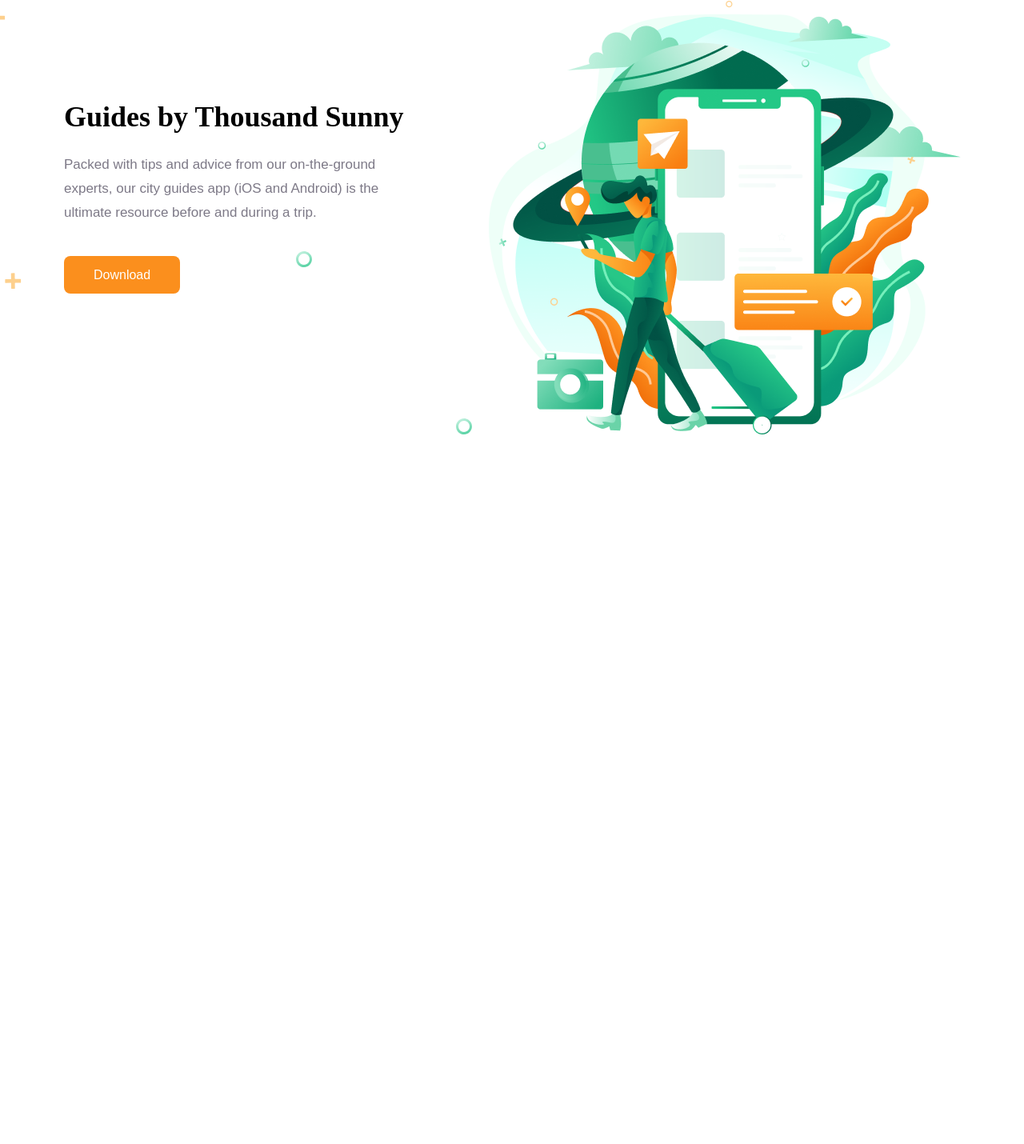
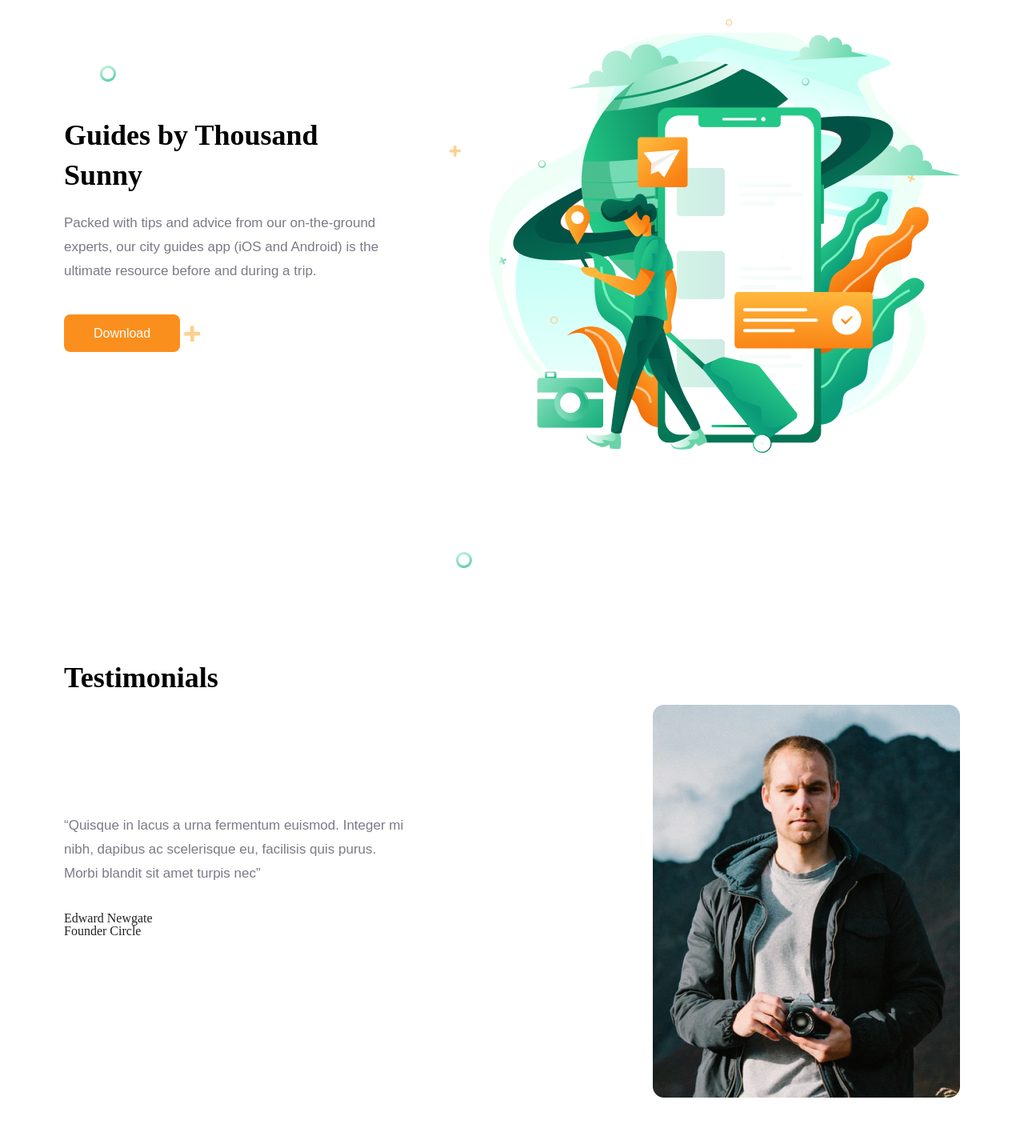
Before and after one commit to Dijen/fuzzy-journey, a plain HTML site: page index.html in a window 1280 px wide. Shown: the part 2621-4051 px from the top of the page at 80% size. Before the commit the page ends 3164 px from the top, so only its background shows below. Drawn offline with Linux system fonts and the light colour scheme.

Commit message:
добавила но еще не доделала новый сонтент

```diff
--- a/css/style.css
+++ b/css/style.css
@@ -107,7 +107,6 @@
             .title {
                 margin-bottom: 74px;
                 margin-top: 33px;
-                font-style: normal;
                 font-weight: bold;
                 font-size: 64px;
                 font-family: 'Inter-ExtraLightBETA';
@@ -119,7 +118,6 @@
                 display: block;
                 margin-bottom: 21px;
                 font-family: sans-serif, Inter;
-                font-style: normal;
                 font-weight: 600;
                 font-size: 22px;
                 line-height: 27px;
@@ -144,8 +142,6 @@
                 width: 220px;
                 height: 52px;
                 font-family: sans-serif, Inter;
-                font-style: normal;
-                font-weight: normal;
                 font-size: 15px;
                 line-height: 32px;
                 cursor: pointer;
@@ -164,7 +160,6 @@
                 width: 180px;
                 height: 52px;
                 font-family: sans-serif;
-                font-style: normal;
                 font-weight: 500;
                 font-size: 17px;
                 text-decoration: none;
@@ -234,7 +229,6 @@
 
             .section_subtitle {
                 margin-bottom: 20px;
-                font-style: normal;
                 font-weight: bold;
                 font-size: 36px;
                 line-height: 50px;
@@ -245,7 +239,6 @@
                 width: 430px;
                 margin-bottom: 33px;
                 font-family: sans-serif;
-                font-style: normal;
                 font-weight: 300;
                 font-size: 17px;
                 line-height: 30px;
@@ -259,7 +252,6 @@
                 text-align: center;
                 text-decoration: none;
                 font-family: sans-serif, Inter;
-                font-style: normal;
                 font-weight: 500;
                 line-height: 60px;
                 background: var(--orange);
@@ -311,7 +303,6 @@
 
             .gallery_subtitle {
                 font-family: Playfair Display;
-                font-style: normal;
                 font-weight: bold;
                 font-size: 36px;
                 line-height: 50px;
@@ -343,7 +334,6 @@
                 width: 120px;
                 height: 56px;
                 font-family: Inter, sans-serif;
-                font-style: normal;
                 font-weight: 600;
                 font-size: 17px;
                 line-height: 25px;
@@ -369,7 +359,6 @@
             .label {
                 cursor: pointer;
                 font-family: Inter, sans-serif;
-                font-style: normal;
                 font-weight: 600;
                 font-size: 17px;
                 line-height: 60px;
@@ -382,14 +371,16 @@
             }
 
             .gallery_plus-svg {
-                position: absolute;
-                left: -10px;
-                bottom: 180px;
+                position: relative;
+                left: -64px;
+                bottom: 190px;
+                width: 23px;
+                height: 23px;
             }
 
             .gallery_small-1-svg {
                 position: absolute;
-                bottom: 0;
+                bottom: 720px;
                 left: 555px;
             }
 
@@ -398,7 +389,7 @@
                 right: 225px;
             }
 
-            .container_aside {
+            .aside {
                 justify-content: space-between;
                 align-items: center;
                 margin: 173px auto 0 auto;
@@ -418,3 +409,35 @@
                 max-width: 481px;
                 min-height: 303px;
             }
+
+            .aside_small-svg {
+                position: absolute;
+                left: 45px;
+                top: -62px;
+            }
+
+            .aside_plus-small {
+                position: absolute;
+                right: -67px;
+                top: 37px;
+                width: 16px;
+                height: 16px;
+            }
+            /* reviews */
+
+            .reviews {
+                display: flex;
+                margin: 256px auto 0 auto;
+                min-height: 608px;
+            }
+
+            .reviews_subtitle {}
+
+            .reviews_bloc {
+                margin-top: 145px;
+            }
+
+            .reviews_estimation {
+                min-height: 608px;
+                width: 450px;
+            }
--- a/index.html
+++ b/index.html
@@ -131,22 +131,39 @@
     </div>
     <!-- container_gallery -->
 
-    <div class="container_section container_aside">
-        <img class="section_image aside_image" src="./img/Thousand-03.png" alt="image">
-        <div class="section_content aside_content">
+    <div class="aside container_section">
+        <img class="aside_image section_image" src="./img/Thousand-03.png" alt="image">
+        <div class="aside_content section_content">
             <article>
                 <h2 class="section_subtitle">
-                    Guides by Thousand Sunny
+                    Guides by Thousand <br>Sunny
                 </h2>
                 <p class="section_paragraph">Packed with tips and advice from our on-the-ground experts, our city guides app (iOS and Android) is the ultimate resource before and during a trip.</p>
             </article>
             <a class="learn" href="#">Download</a>
-            <img class="section_plus-svg" src="./img/значки/element3.svg" alt="image">
-            <img class="section_small-svg" src="./img/значки/element.svg" alt="circle">
+            <img class="aside_plus-small" src="./img/значки/element3.svg" alt="image">
+            <img class="aside_plus-svg" src="./img/значки/element3.svg" alt="image">
+            <img class="aside_small-svg" src="./img/значки/element.svg" alt="circle">
         </div>
-        <!-- /.section_content -->
+        <!-- /.aside_content -->
     </div>
-    <!-- /.container_section -->
+    <!-- /.container_aside -->
+    <div class="reviews aside">
+        <div class="reviews_estimation">
+            <h2 class="reviews_subtitle section_subtitle">
+                Testimonials
+            </h2>
+            <div class="reviews_bloc">
+                <p class="section_paragraph">“Quisque in lacus a urna fermentum euismod. Integer mi nibh, dapibus ac scelerisque eu, facilisis quis purus. Morbi blandit sit amet turpis nec”</p>
+                <span><b class="bold">Edward Newgate</b><br>Founder Circle</span>
+            </div>
+        </div>
+
+        <!-- слайд -->
+        <div class="customers">
+            <img src="./img/photo.png" alt="клиент">
+        </div>
+    </div>
 </div>
 <!-- /.container -->
 
```
Also changed, not shown: img/photo.png (added).
